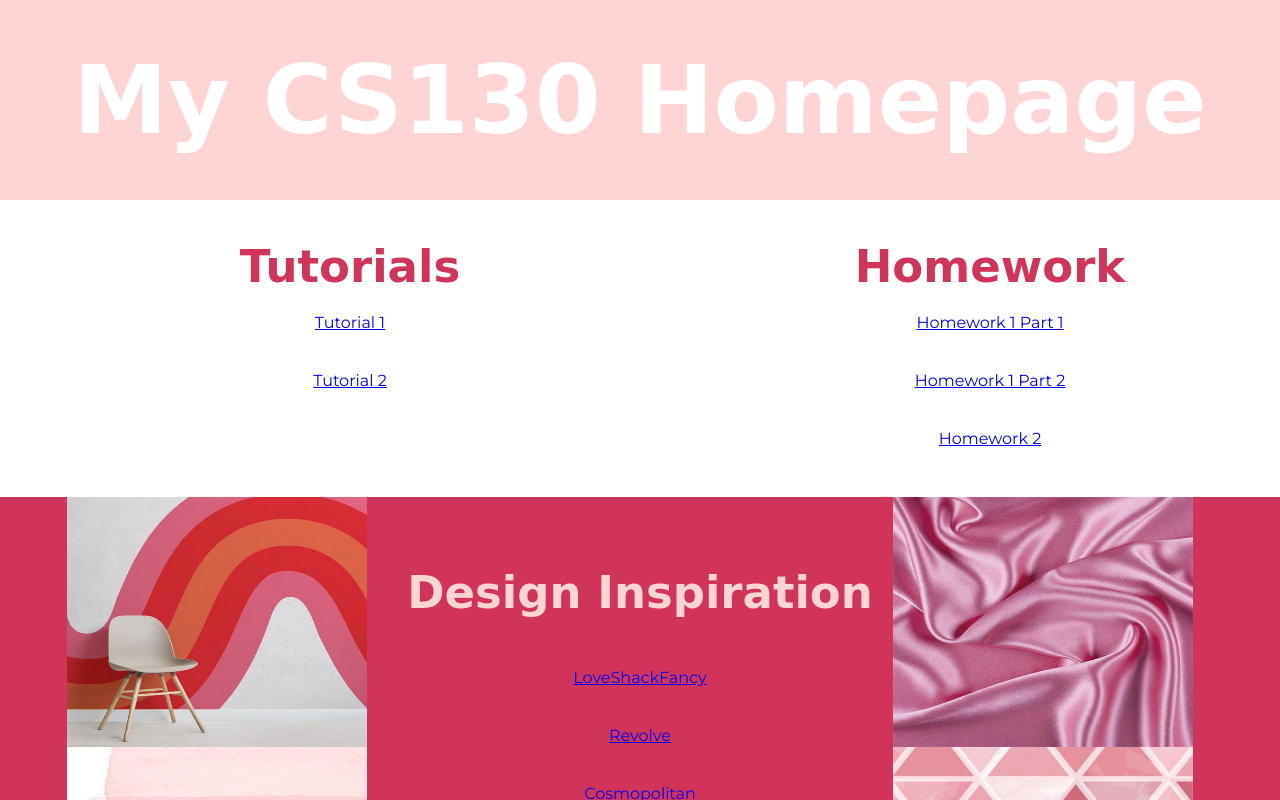
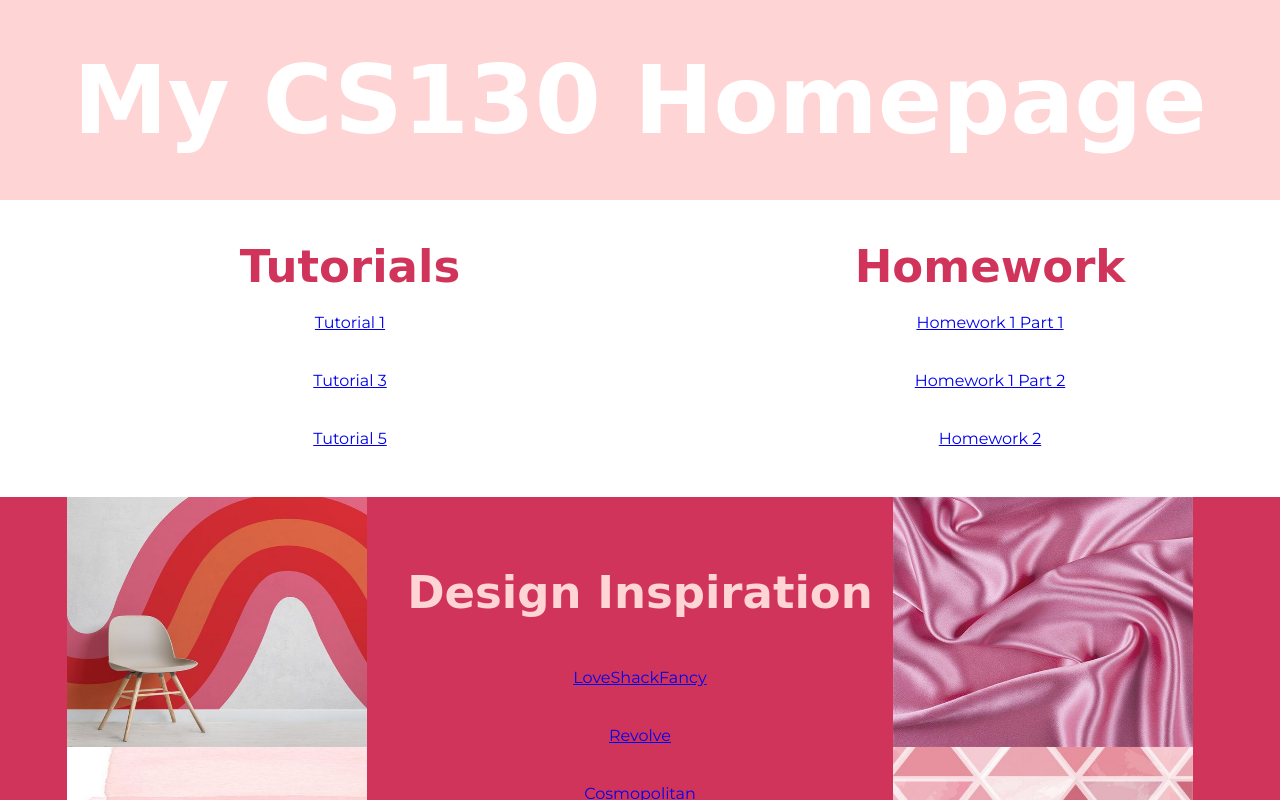
Before and after one commit to kimberlyj99/cs130-coursework, a plain HTML site: page index.html in a window 1280 px wide. Shown: the top 800 px of the page. Drawn offline with Linux system fonts and the light colour scheme; a web font is replaced by a local one.

Commit message:
updating my page with tutorial05

```diff
--- a/index.html
+++ b/index.html
@@ -17,7 +17,10 @@
                     <a href="https://kimberlyj99.github.io/cs130-coursework/tutorial01/index.html">Tutorial 1</a>
                     <br>
 
-                    <a href="https://kimberlyj99.github.io/cs130-coursework/tutorial03/index.html">Tutorial 2</a>
+                    <a href="https://kimberlyj99.github.io/cs130-coursework/tutorial03/index.html">Tutorial 3</a>
+                    <br>
+
+                    <a href="https://kimberlyj99.github.io/cs130-coursework/tutorial05/index.html">Tutorial 5</a>
                     <br>
 
             </section>
```
